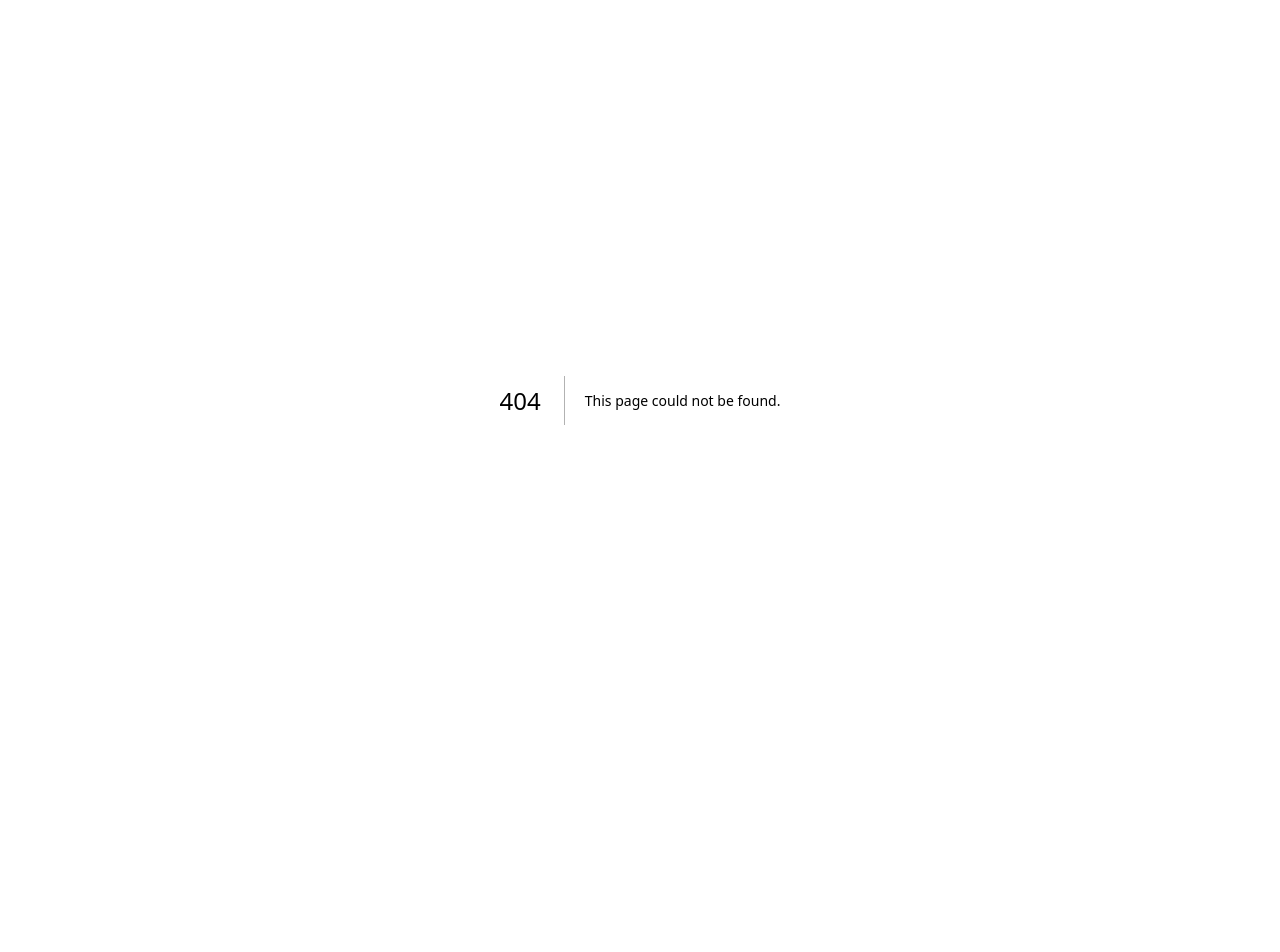
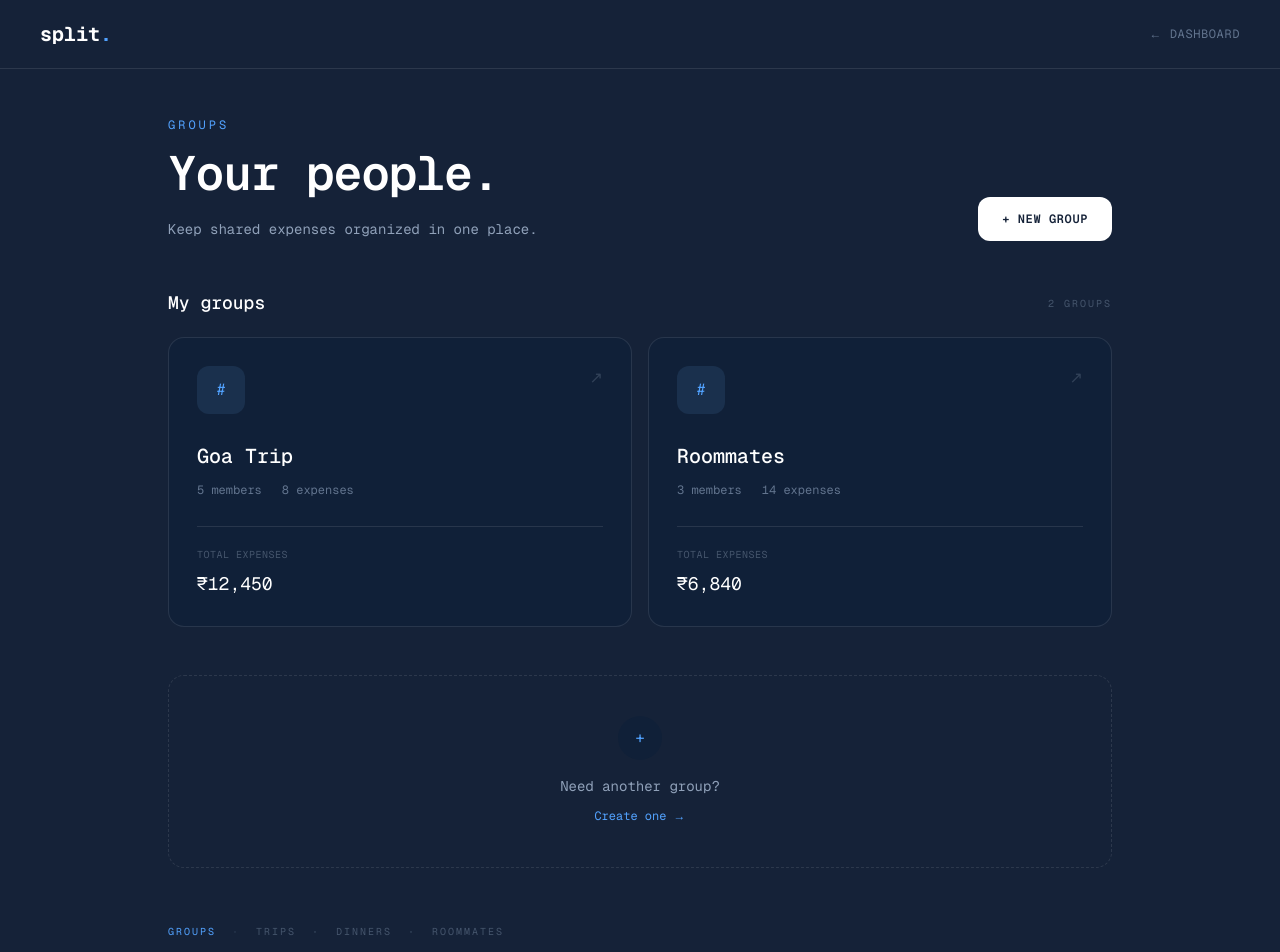
Before and after one commit to aakashtripathi011/smart-expense-splitter, a Next.js app in the folder USICT024/frontend/: page /group in a window 1280 px wide. Before the commit this address had no page. Shown: the top 952 px of the page. Before the commit the page ends 800 px from the top, so only its background shows below. Built offline with nearby package versions, Linux system fonts and the light colour scheme.

Commit message:
Add groups page

```diff
--- /dev/null
+++ b/USICT024/frontend/app/group/page.jsx
@@ -0,0 +1,282 @@
+"use client";
+
+import Link from "next/link";
+import { useState } from "react";
+
+const initialGroups = [
+  {
+    id: 1,
+    name: "Goa Trip",
+    members: 5,
+    expenses: 8,
+    amount: 12450,
+  },
+  {
+    id: 2,
+    name: "Roommates",
+    members: 3,
+    expenses: 14,
+    amount: 6840,
+  },
+];
+
+export default function Group() {
+  const [groups, setGroups] = useState(initialGroups);
+  const [showCreate, setShowCreate] = useState(false);
+  const [groupName, setGroupName] = useState("");
+
+  function createGroup() {
+    if (!groupName.trim()) return;
+
+    const newGroup = {
+      id: Date.now(),
+      name: groupName,
+      members: 1,
+      expenses: 0,
+      amount: 0,
+    };
+
+    setGroups((current) => [...current, newGroup]);
+    setGroupName("");
+    setShowCreate(false);
+  }
+
+  return (
+    <main className="min-h-screen bg-[#152238] font-mono text-white">
+
+      {/* NAVBAR */}
+      <nav className="flex items-center justify-between border-b border-white/10 px-6 py-5 md:px-10">
+
+        <Link
+          href="/dashboard"
+          className="text-xl font-bold"
+        >
+          split<span className="text-blue-400">.</span>
+        </Link>
+
+        <Link
+          href="/dashboard"
+          className="text-xs uppercase tracking-wider text-slate-500 transition hover:text-white"
+        >
+          ← Dashboard
+        </Link>
+
+      </nav>
+
+
+      {/* MAIN */}
+      <section className="mx-auto max-w-5xl px-6 py-12 md:px-10">
+
+        {/* HEADER */}
+        <div className="flex flex-col gap-6 sm:flex-row sm:items-end sm:justify-between">
+
+          <div>
+
+            <p className="text-xs uppercase tracking-[0.25em] text-blue-400">
+              Groups
+            </p>
+
+            <h1 className="mt-4 text-4xl font-semibold tracking-tight md:text-5xl">
+              Your people.
+            </h1>
+
+            <p className="mt-5 text-sm leading-6 text-slate-400">
+              Keep shared expenses organized in one place.
+            </p>
+
+          </div>
+
+
+          <button
+            onClick={() => setShowCreate(true)}
+            className="rounded-xl bg-white px-6 py-3.5 text-xs font-semibold uppercase tracking-wider text-[#152238] transition hover:bg-slate-200"
+          >
+            + New group
+          </button>
+
+        </div>
+
+
+        {/* CREATE GROUP */}
+        {showCreate && (
+          <div className="mt-10 rounded-2xl border border-blue-400/20 bg-[#102038] p-7">
+
+            <p className="text-xs uppercase tracking-[0.2em] text-blue-400">
+              New group
+            </p>
+
+            <div className="mt-5 flex flex-col gap-3 sm:flex-row">
+
+              <input
+                autoFocus
+                value={groupName}
+                onChange={(e) => setGroupName(e.target.value)}
+                onKeyDown={(e) => {
+                  if (e.key === "Enter") {
+                    createGroup();
+                  }
+                }}
+                placeholder="e.g. College trip"
+                className="flex-1 rounded-xl border border-white/10 bg-[#091626] px-4 py-3.5 text-sm outline-none placeholder:text-slate-600 focus:border-blue-400"
+              />
+
+              <button
+                onClick={createGroup}
+                className="rounded-xl bg-blue-400 px-6 py-3.5 text-xs font-semibold text-[#152238] transition hover:bg-blue-300"
+              >
+                Create
+              </button>
+
+              <button
+                onClick={() => setShowCreate(false)}
+                className="rounded-xl border border-white/10 px-6 py-3.5 text-xs text-slate-400 transition hover:border-white/20 hover:text-white"
+              >
+                Cancel
+              </button>
+
+            </div>
+
+          </div>
+        )}
+
+
+        {/* GROUPS */}
+        <div className="mt-12">
+
+          <div className="flex items-center justify-between">
+
+            <h2 className="text-lg font-medium">
+              My groups
+            </h2>
+
+            <span className="text-[10px] uppercase tracking-[0.2em] text-slate-600">
+              {groups.length} GROUPS
+            </span>
+
+          </div>
+
+
+          <div className="mt-5 grid gap-4 md:grid-cols-2">
+
+            {groups.map((group) => (
+
+              <div
+                key={group.id}
+                className="group rounded-2xl border border-white/10 bg-[#102038] p-7 transition duration-300 hover:-translate-y-1 hover:border-white/20"
+              >
+
+                {/* TOP */}
+                <div className="flex items-start justify-between">
+
+                  <div className="flex h-12 w-12 items-center justify-center rounded-xl bg-[#1a304d] text-blue-400">
+                    #
+                  </div>
+
+                  <span className="text-slate-700 transition group-hover:text-blue-400">
+                    ↗
+                  </span>
+
+                </div>
+
+
+                {/* NAME */}
+                <h3 className="mt-7 text-xl font-medium">
+                  {group.name}
+                </h3>
+
+
+                {/* META */}
+                <div className="mt-3 flex gap-5 text-xs text-slate-500">
+
+                  <span>
+                    {group.members} members
+                  </span>
+
+                  <span>
+                    {group.expenses} expenses
+                  </span>
+
+                </div>
+
+
+                {/* AMOUNT */}
+                <div className="mt-7 border-t border-white/10 pt-5">
+
+                  <p className="text-[10px] uppercase tracking-wider text-slate-600">
+                    Total expenses
+                  </p>
+
+                  <p className="mt-2 text-lg">
+                    ₹{group.amount.toLocaleString("en-IN")}
+                  </p>
+
+                </div>
+
+              </div>
+
+            ))}
+
+          </div>
+
+        </div>
+
+
+        {/* EMPTY / INFO */}
+        <div className="mt-12 rounded-2xl border border-dashed border-white/10 px-6 py-10 text-center">
+
+          <div className="mx-auto flex h-11 w-11 items-center justify-center rounded-full bg-[#102038] text-blue-400">
+            +
+          </div>
+
+          <p className="mt-4 text-sm text-slate-400">
+            Need another group?
+          </p>
+
+          <button
+            onClick={() => setShowCreate(true)}
+            className="mt-3 text-xs text-blue-400 transition hover:text-blue-300"
+          >
+            Create one →
+          </button>
+
+        </div>
+
+
+        {/* FOOTER */}
+        <div className="mt-14 flex gap-4 text-[10px] uppercase tracking-[0.2em]">
+
+          <span className="text-blue-400">
+            Groups
+          </span>
+
+          <span className="text-slate-700">
+            ·
+          </span>
+
+          <span className="text-slate-600">
+            Trips
+          </span>
+
+          <span className="text-slate-600">
+            ·
+          </span>
+
+          <span className="text-slate-600">
+            Dinners
+          </span>
+
+          <span className="text-slate-600">
+            ·
+          </span>
+
+          <span className="text-slate-600">
+            Roommates
+          </span>
+
+        </div>
+
+      </section>
+
+    </main>
+  );
+}
```
